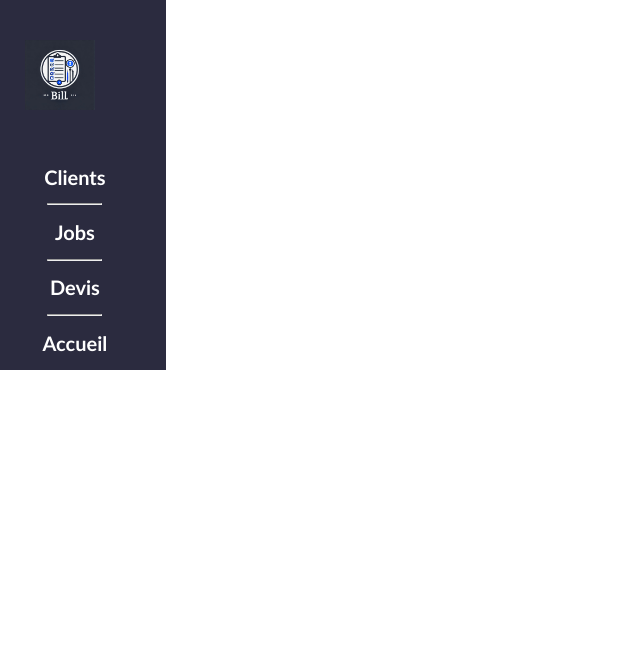
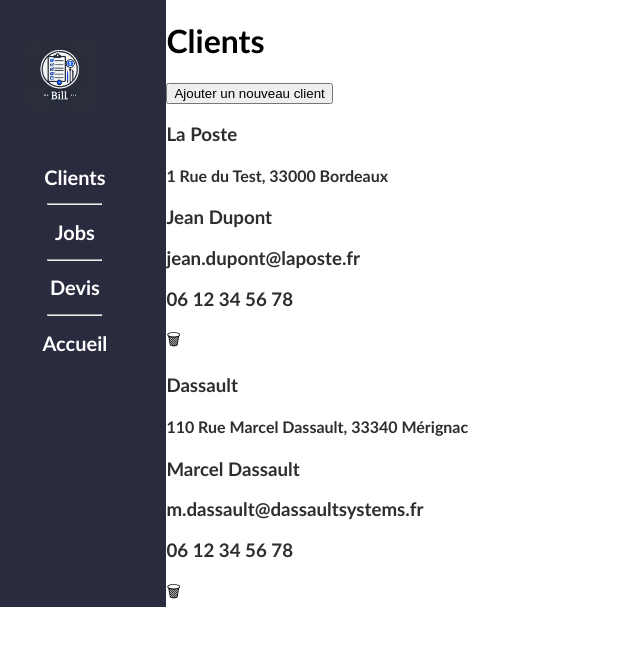
Before and after one commit to dday33480/BILL-CRM, a React (Create React App) app: page /customers in a window 1280 px wide. Shown: the top 646 px of the page, without its empty margins (0-640 px from the left). Built offline with nearby package versions, Linux system fonts and the light colour scheme; the HTML template or start-up script is replaced by a standard one; what @react-pdf/renderer would draw is missing.

Commit message:
feat: Adds CustomerPage.js file and adds page to App.js

```diff
--- a/src/App.js
+++ b/src/App.js
@@ -1,5 +1,6 @@
 import { BrowserRouter, Route, Routes } from 'react-router-dom'
 import Dashboard from './pages/Dashboard'
+import CustomerPage from './pages/CustomerPage'
 import JobPage from './pages/JobPage'
 import CreateJobPage from './pages/CreateJobPage'
 import QuotePage from './pages/QuotePage'
@@ -13,6 +14,7 @@
     <Nav/>
     <Routes>
         <Route path='/' element={<Dashboard/>}/>
+        <Route path='/customers' element={<CustomerPage/>}/>
         <Route path='/jobs' element={<JobPage/>}/>
         <Route path='jobs/create' element={<CreateJobPage/>}/>
         <Route path='/quotes' element={<QuotePage/>}/>
--- /dev/null
+++ b/src/pages/CustomerPage.js
@@ -0,0 +1,54 @@
+import CustomerCard from '../components/CustomerCard'
+import { useNavigate } from 'react-router-dom'
+
+const CustomerPage = () => {
+
+    const navigate = useNavigate()
+
+    const customers = [
+        {
+            company: "La Poste",
+            address: "1 Rue du Test, 33000 Bordeaux",
+            contact: "Jean Dupont",
+            phone: "06 12 34 56 78",
+            email: "jean.dupont@laposte.fr"
+        },
+        {
+            company: "Dassault",
+            address: "110 Rue Marcel Dassault, 33340 Mérignac",
+            contact: "Marcel Dassault",
+            phone: "06 12 34 56 78",
+            email: "m.dassault@dassaultsystems.fr"
+        }
+    ]
+
+    const colors = [
+        'rgb(255, 179, 186)',
+        'rgb(255, 223, 186)',
+        'rgb(255, 255, 186)',
+        'rgb(186, 255, 201)',
+        'rgb(186, 255, 255)'
+    ]
+
+    return (
+        <div className="customers">
+            <h1>Clients</h1>
+            <button className="create-customer" onClick={ () => navigate("/customers/create") }>
+                Ajouter un nouveau client
+            </button>
+            <div className="customer-container">
+                {customers.map((filteredcustomer, _index) => (
+                    <div key={_index}>
+                        <CustomerCard
+                        id={_index}
+                        color={colors[_index] || colors[0]}
+                        customer={filteredcustomer}
+                        />
+                    </div>
+                ))}
+            </div>
+        </div>
+    )
+}
+
+export default CustomerPage
```
